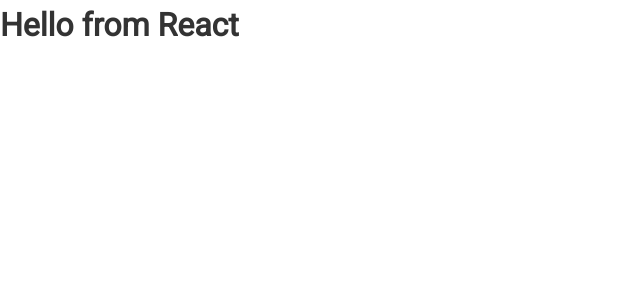
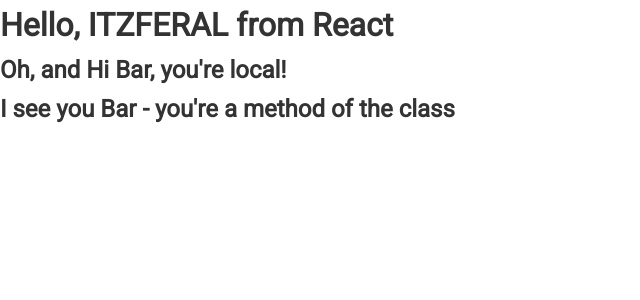
Before and after one commit to davidmatthew-dev/github-finder, a React (Create React App) app: page / in a window 1280 px wide. Shown: the top 300 px of the page, without its empty margins (0-640 px from the left). Built offline with nearby package versions, Linux system fonts and the light colour scheme; the HTML template or start-up script is replaced by a standard one.

Commit message:
beginner info on react

```diff
--- a/src/App.js
+++ b/src/App.js
@@ -2,11 +2,19 @@
 import './App.css';
 
 class App extends Component {
+	fooMethod = () => "Bar - you're a method of the class";
 	// Class return so we use render to return data
 	render() {
+		// you can add javascript, functions or variables directly to the page
+		const name = 'ItzFeral';
+		const foo = () => 'Bar';
 		return (
+			// in jsx class are referred to as className instead of class
 			<div className="App">
-				<h1>Hello from React</h1>
+				{/* JSX must have one parent element */}
+				<h1>Hello, {name.toUpperCase()} from React</h1>
+				<h2>Oh, and Hi {foo()}, you're local!</h2>
+				<h2>I see you {this.fooMethod()} </h2>
 			</div>
 		);
 	}
```
